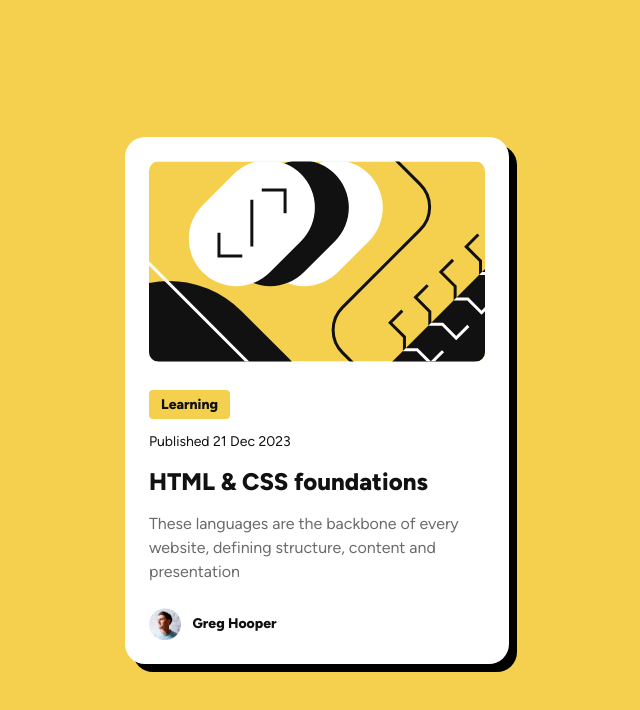
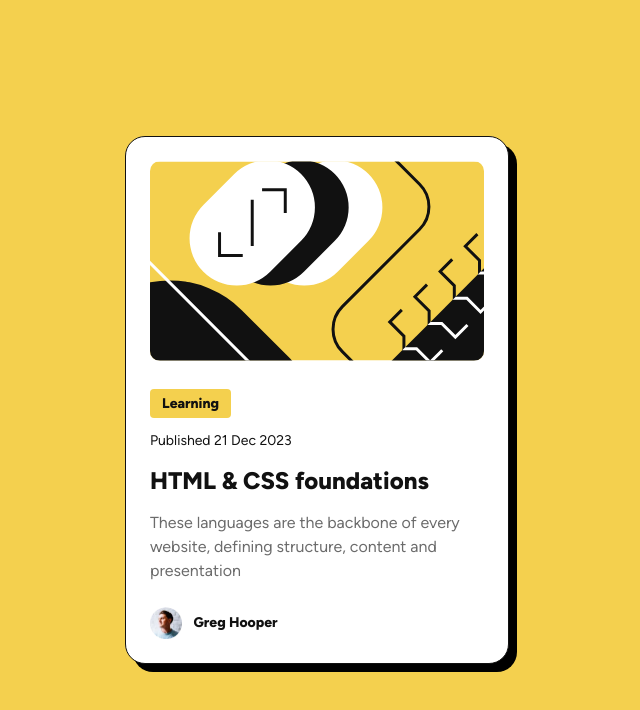
Before and after one commit to mariokreitz/blog-preview-card, a plain HTML site: page index.html in a window 1280 px wide. Shown: the whole page, without its empty margins (323-963 px from the left). Drawn offline with Linux system fonts and the light colour scheme.

Commit message:
added border to card element

```diff
--- a/style.css
+++ b/style.css
@@ -42,6 +42,7 @@ body {
   display: flex;
   flex-direction: column;
   gap: 24px;
+  border: solid 1px var(--grey-950);
 }
 
 .card-header img {
```
